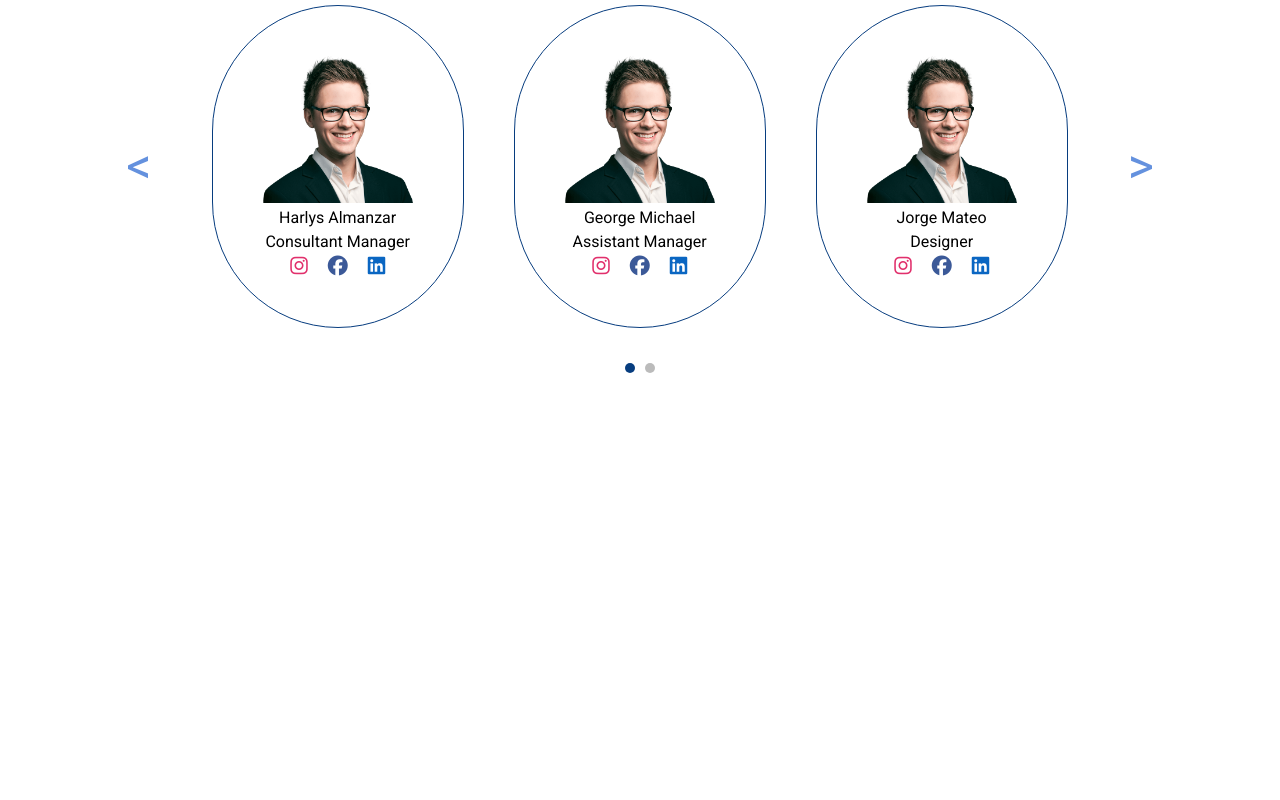
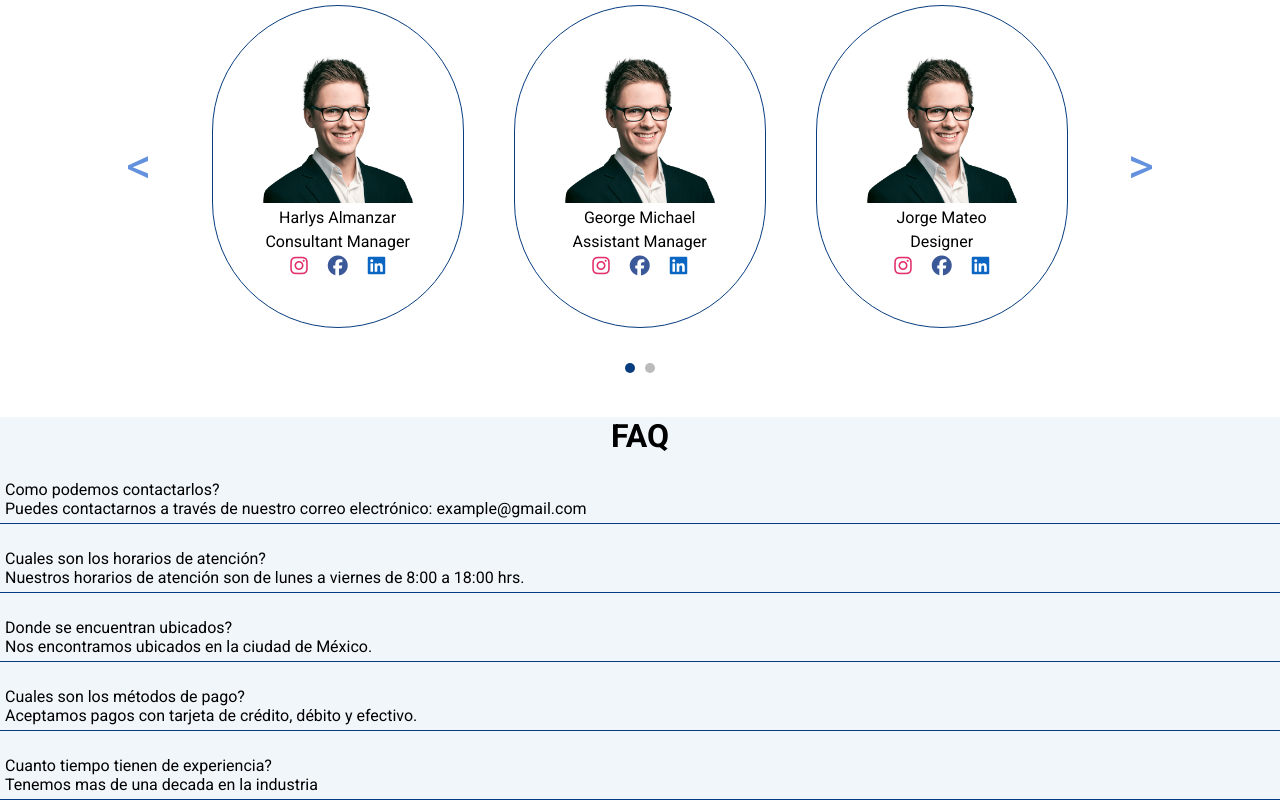
Before and after one commit to JustHarlys/Accounting-Template, a React (Vite) app: page / in a window 1280 px wide. Shown: the part 2071-2871 px from the top of the page. Before the commit the page ends 2488 px from the top, so only its background shows below. Built offline with nearby package versions, Linux system fonts and the light colour scheme.

Commit message:
Agregando faq

```diff
--- a/src/App.css
+++ b/src/App.css
@@ -391,3 +391,17 @@ figure {
   font-size: 30px;
   color: white;
 }
+
+.faq {
+  display: flex;
+  flex-direction: column;
+  gap: 20px;
+  background-color: var(--background);
+  width: 100%;
+}
+
+.faq-inner {
+  padding: 5px;
+  width: 100%;
+  border-bottom: 1px solid var(--dc);
+}
--- a/src/App.jsx
+++ b/src/App.jsx
@@ -7,6 +7,8 @@ import AboutUs from './Components/AboutUs'
 import OurTeamSlider from './Components/OurTeamSlider'
 import Counter from './Components/Counter'
 import { numbers } from './data/quantities'
+import { preguntas } from './data/faq'
+import FAQ from './Components/FAQ'
 import './App.css'
 
 function App() {
@@ -25,6 +27,14 @@ function App() {
     key={nanoid()}
     data={number.data}
     number={number.number}
+    />
+  })
+
+  const preguntasFaq = preguntas.map((pregunta) => {
+    return <FAQ
+    key={nanoid()}
+    question={pregunta.question}
+    answer={pregunta.answer}
     />
   })
 
@@ -50,6 +60,10 @@ function App() {
       </div>
 
 
+      <div className='faq'>
+        <h1>FAQ</h1>
+        {preguntasFaq}
+      </div>
 
 
 
--- a/src/Components/FAQ.jsx
+++ b/src/Components/FAQ.jsx
@@ -0,0 +1,12 @@
+
+
+function FAQ({question, answer}) {
+  return (
+    <div className="faq-inner">
+        <p>{question}</p>
+        <p>{answer}</p>
+    </div>
+  )
+}
+
+export default FAQ
--- a/src/data/faq.js
+++ b/src/data/faq.js
@@ -0,0 +1,22 @@
+export const preguntas = [
+    {
+        question: "Como podemos contactarlos?",
+        answer: "Puedes contactarnos a través de nuestro correo electrónico: example@gmail.com"
+    },
+    {
+        question: "Cuales son los horarios de atención?",
+        answer: "Nuestros horarios de atención son de lunes a viernes de 8:00 a 18:00 hrs."
+    },
+    {
+        question: "Donde se encuentran ubicados?",
+        answer: "Nos encontramos ubicados en la ciudad de México."
+    },
+    {
+        question: "Cuales son los métodos de pago?",
+        answer: "Aceptamos pagos con tarjeta de crédito, débito y efectivo."
+    },
+    {
+        question: "Cuanto tiempo tienen de experiencia?",
+        answer: "Tenemos mas de una decada en la industria"
+    }
+]
--- a/src/data/quantities.js
+++ b/src/data/quantities.js
@@ -1,14 +1,14 @@
 export const numbers = [
   {
     data: "Testimonios",
-    number: 25
+    number:80
   },
   {
     data: "Clientes",
-    number: 13
+    number: 100
   },
   {
     data: "Proyectos",
-    number: 40
+    number: 120
   }
 ]
```
